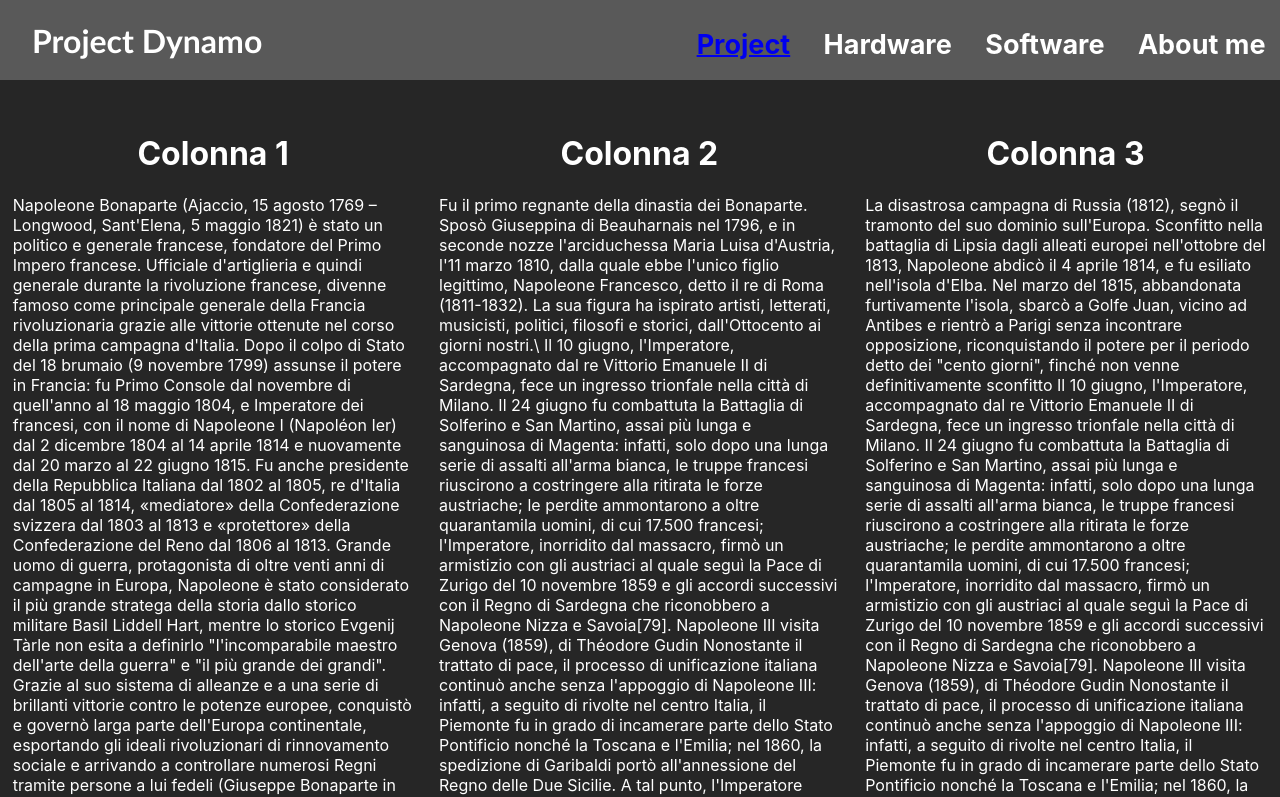
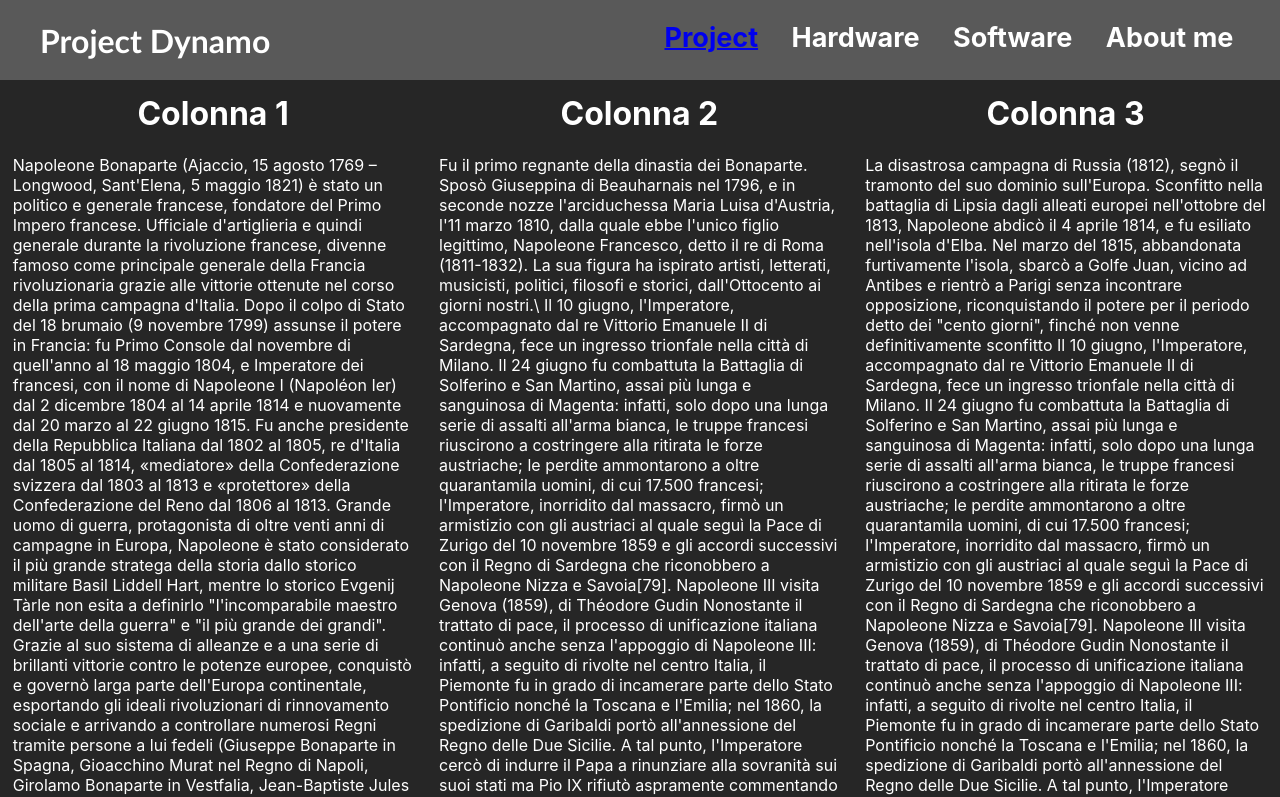
Before and after one commit to JacopoEvangelisti/ProjectDynamo, a plain HTML site: page index.html in a window 1280 px wide. Shown: the top 797 px of the page. Drawn offline with Linux system fonts and the light colour scheme.

Commit message:
Aggiornamenti barra principale: -barra position fixed -lista centarta

```diff
--- a/index.css
+++ b/index.css
@@ -1,17 +1,17 @@
 body {
-  width: 100%;
+  width: auto;
   margin: 0 auto;
   font-family: -apple-system, BlinkMacSystemFont, 'Segoe UI', Roboto, Oxygen, Ubuntu, Cantarell, 'Open Sans', 'Helvetica Neue', sans-serif;
   background-color: rgb(38,38,38);
   color: white;
 }
 header {
-  position: relative!important;
-  flex-shrink: 0!important;
+  position: fixed;
+  flex-shrink: 0;
   z-index: 1000;
   display: block;
   height: 5rem;
-  width: auto;
+  width: 100%;
   background-color: rgb(89,89,89);
   color: white;
 }
@@ -21,7 +21,7 @@ header {
     margin-top: 0px;
     margin-right: inherit;
     margin-bottom: 0px;
-    margin-left: 2rem;
+    margin-left: 40px;
 
   font-family: 'Gill Sans', 'Gill Sans MT', Calibri, 'Trebuchet MS', sans-serif;
   float: left;
@@ -31,8 +31,17 @@ header {
   font-size: 27px;
   margin-right: 1px;
   float: right;
-  height: auto;
+  height: 100%;
   width: auto;
+}
+ul {
+  width: 38rem;
+  margin: 0 1rem;
+    margin-top: 20px;
+    margin-right: 20px;
+    margin-bottom: 0px;
+    margin-left: 2rem;
+
 }
 li {
   display: inline;
--- a/index.html
+++ b/index.html
@@ -6,17 +6,7 @@
     <title>ProjectDynamo</title>
     <link href="index.css" rel="stylesheet" type="text/css">
     <script type="text/javascript">
-      //setInterval(() => {
-      //  alert("Jacopo è gay!")
-      //}, 1);
 
-      let elements = document.querySelectorAll("li")
-
-      for(let i = 0; i < elements.length; i++) {
-        elements[i].addEventListener("click", () => {
-          alert("Jacopo è gay!")
-        })
-      }
     </script>
   </head>
 
@@ -34,9 +24,10 @@
           </b>
         </ul>
       </div>
-
     </header>
     <main>
+      <br />
+      <br />
       <br />
       <div id="colonna1">
         <h1 class="TitoliColonne"> Colonna 1</h1>
```
